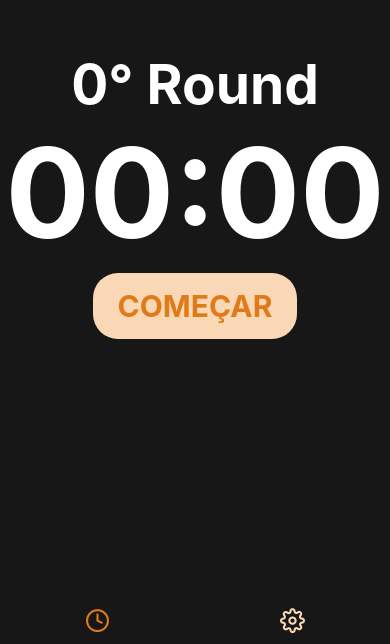
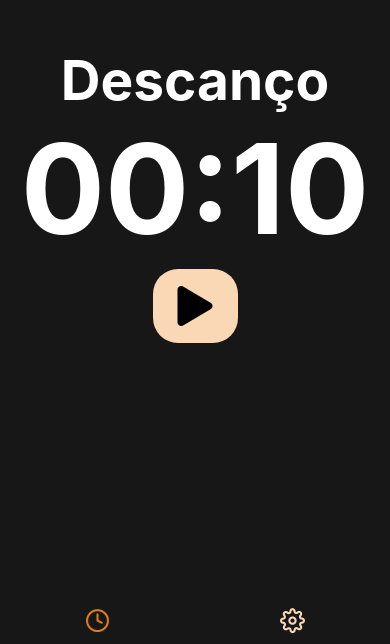
Before and after one commit to leonardomuniz/PomoPower, a React Native app: screen /home in a window 390 px wide. Shown: the part 200-844 px from the top of the page. Built offline with nearby package versions, Linux system fonts and the light colour scheme.

Commit message:
working on pause and reset functions

```diff
--- a/src/context/Pomodoro.tsx
+++ b/src/context/Pomodoro.tsx
@@ -8,8 +8,8 @@ const minutes: number = 60;
 const PomodoroContext = createContext<any>(null);
 
 function PomodoroProvider({ children }: PomodoroContextProviderProps) {
-    const [focusTimer, setFocusTimer] = useState<number>(minutes);
-    const [restTimer, setRestTimer] = useState<number>(minutes );
+    const [focusTimer, setFocusTimer] = useState<number>(10);
+    const [restTimer, setRestTimer] = useState<number>(minutes);
     const [longRest, setLongRestTimer] = useState<number>(minutes * 20);
     const [restCycle, setRestCycle] = useState<number>(4);
 
--- a/src/pages/pomodoro/index.tsx
+++ b/src/pages/pomodoro/index.tsx
@@ -1,6 +1,7 @@
 import { StatusBar } from 'expo-status-bar';
-import React, { useState, useContext } from 'react';
+import React, { useState, useContext, useEffect } from 'react';
 import { Text, View } from 'react-native';
+import { FontAwesome5, MaterialCommunityIcons } from '@expo/vector-icons';
 
 import Button from '../../components/Button';
 import { PomodoroContext } from '../../context/Pomodoro';
@@ -9,58 +10,53 @@ import { playSound, displayTime } from '../../helpers/redux';
 
 
 export default function Pomodoro() {
-    const [timer, setTimer] = useState<string>('');
-    const [cycle, setCycle] = useState<number>(0);
-    const [isPaused, setIsPaused] = useState<boolean>(false);
-    const [text, setText] = useState<string>('começar');
+    const [timer, setTimer] = useState<number>(10);
+    const [display, setDisplay] = useState<string>('');
+    const [cycle, setCycle] = useState<number>(1);
+    const [working, setWorking] = useState<boolean>(false);
 
     const { focusTimer, restTimer } = useContext(PomodoroContext);
 
 
-    function startFocus() {
-        let counter: number = focusTimer;
-        setCycle(cycle + 1);
-        setIsPaused(true);
+    useEffect(() => {
+        let interval: any = null;
 
-        const interval = setInterval(() => {
-            setTimer(displayTime(counter));
-            counter--;
+        if(working){
+            let counter: number = timer;
 
-            if (counter < 0) {
-                clearInterval(interval);
-                setIsPaused(false);
-                playSound();
-            }
-        }, 1000);
+            interval = setInterval(() => {
+                setTimer(previousTime => previousTime - 1);
+                counter--;
 
-    };
+                if (counter <= 0) {
+                    setWorking(false);
+                    setCycle(cycle + 1);
+                    playSound();
+                };
+            }, 1000);
+        } else {
+            clearInterval(interval);
+        };
 
-    function startRest() {
-        let counter: number;
-        cycle === 2 ? counter = 40 : counter = restTimer;
-        setIsPaused(true);
+        return () => clearInterval(interval);
+    }, [working]);
 
-        const interval = setInterval(() => {
-            setTimer(displayTime(counter));
-            counter--;
+    useEffect(()=>setDisplay(displayTime(timer)), [timer]);
 
-            if (counter < 0) {
-                clearInterval(interval);
-                setIsPaused(false);
-                playSound();
-            };
-        }, 1000);
-    };
+
 
     return (
         <>
             <View style={styles.pomodoro}>
-                <Text style={styles.cycle}>{cycle}° Round</Text>
-                <Text style={styles.timer}>{timer === '' ? '00:00' : timer}</Text>
-                {isPaused ? (
-                    <Button buttonText="foco !"/>
+                <Text style={styles.cycle}>{cycle % 2 == 0? 'Foco': 'Descanço'}</Text>
+                <Text style={styles.timer}>{display === '' ? '00:00': display}</Text>
+                {working ? (
+                    <View style={styles.showCase}>
+                        <Button buttonText={<FontAwesome5 name="pause" size={40} color="black" />} buttonFunction={() => setWorking(false)}  />
+                        <Button buttonText={<MaterialCommunityIcons name="restart" size={40} color="black" />} buttonFunction={() => setTimer(25)}  />
+                    </View>
                 ) : (
-                    <Button buttonText="começar" buttonFunction={() => startFocus()} />
+                    <Button buttonText={<FontAwesome5 name="play" size={40} color="black" />} buttonFunction={() => {setWorking(true); setTimer(timer === 0 ? 10: timer)}} />
                 )}
 
             </View>
--- a/src/styles/globalStyle.ts
+++ b/src/styles/globalStyle.ts
@@ -63,6 +63,11 @@ export const styles = StyleSheet.create({
 		marginTop: '5%',
 		marginLeft: '5%'
 	},
+	showCase: {
+        display: "flex",
+        flexDirection: 'row',
+        flexWrap: "wrap"
+    },
 
 	input: {
 		fontSize: 20,
```
